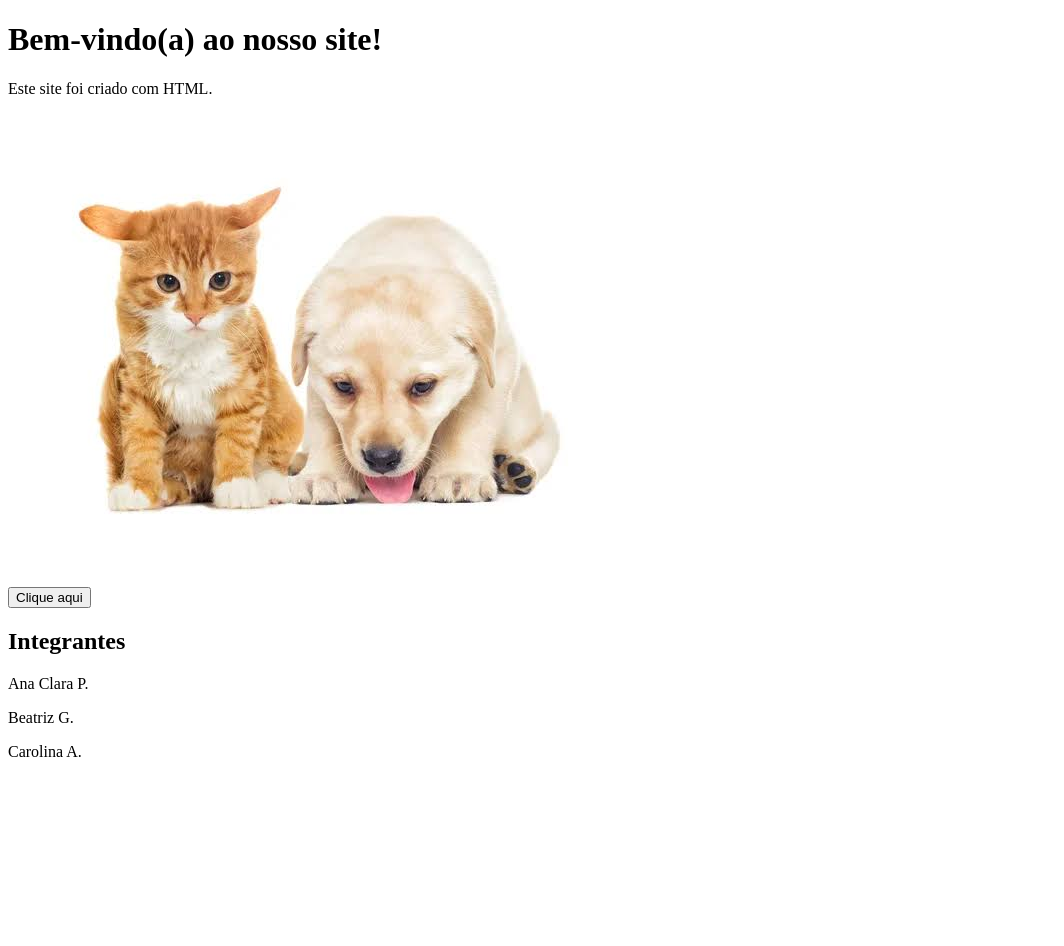
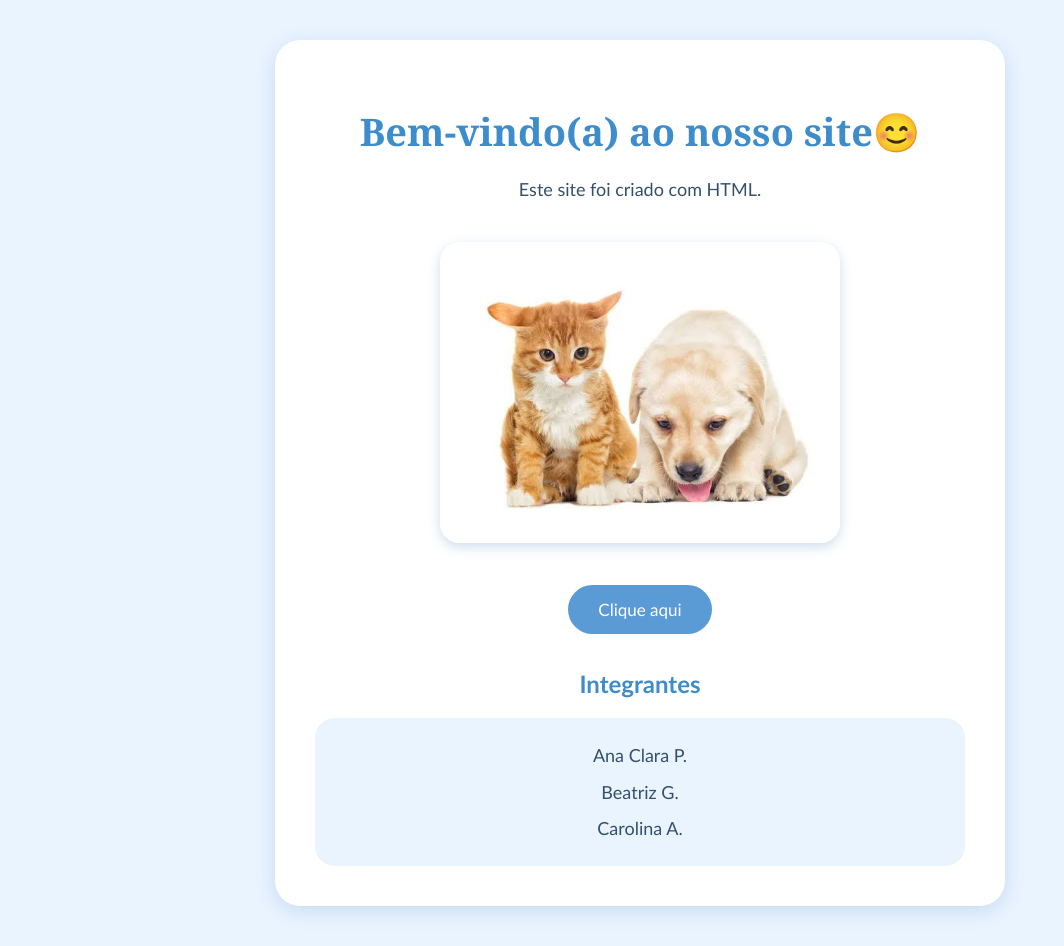
Before and after one commit to Carol-Linda/Trabalho-de-VS-CODE-18.9, a plain HTML site: page index.html in a window 1280 px wide. Shown: the whole page, without its empty margins (0-1064 px from the left). Before the commit the page ends 800 px from the top, so only its background shows below. Drawn offline with Linux system fonts and the light colour scheme.

Commit message:
style: atualiza o site

```diff
--- a/index.html
+++ b/index.html
@@ -2,15 +2,92 @@
 <html lang="pt-BR">
 <head>
     <meta charset="UTF-8">
+    <meta name="viewport" content="width=device-width, initial-scale=1.0">
+
     <title>Nosso Site</title>
+
+    <style>
+        body {
+            background-color: #eaf4ff;
+            font-family: "Trebuchet MS", sans-serif;
+            text-align: center;
+            color: #34506b;
+            margin: 0;
+            padding: 40px 20px;
+        }
+
+        .container {
+            background-color: white;
+            max-width: 650px;
+            margin: auto;
+            padding: 40px;
+            border-radius: 25px;
+            box-shadow: 0 5px 20px rgba(60, 120, 180, 0.2);
+        }
+
+        h1 {
+            color: #3d8dcc;
+            font-family: Georgia, serif;
+            font-size: 38px;
+            margin-bottom: 15px;
+        }
+
+        p {
+            font-size: 18px;
+            line-height: 1.6;
+        }
+
+        .imagem-principal {
+            width: 400px;
+            max-width: 100%;
+            border-radius: 20px;
+            margin: 20px 0;
+            box-shadow: 0 4px 12px rgba(60, 120, 180, 0.25);
+        }
+
+        button {
+            background-color: #5b9bd5;
+            color: white;
+            border: none;
+            padding: 14px 30px;
+            border-radius: 30px;
+            font-size: 17px;
+            font-family: "Trebuchet MS", sans-serif;
+            cursor: pointer;
+            transition: 0.3s;
+        }
+
+        button:hover {
+            background-color: #397bb5;
+            transform: scale(1.05);
+        }
+
+        h2 {
+            color: #3d8dcc;
+            margin-top: 35px;
+        }
+
+        .integrantes {
+            background-color: #eaf4ff;
+            padding: 15px;
+            border-radius: 20px;
+        }
+
+        .integrantes p {
+            margin: 8px;
+        }
+    </style>
 </head>
+
 <body>
 
-    <h1>Bem-vindo(a) ao nosso site!</h1>
+    <div class="container">
+
+        <h1>Bem-vindo(a) ao nosso site😊</h1>
 
         <p>Este site foi criado com HTML.</p>
 
-    <img src="imagem.jpg" alt="Imagem do site">
+        <img class="imagem-principal" src="imagem.jpg" alt="Imagem do site">
 
         <br><br>
 
@@ -20,8 +97,13 @@
 
         <h2>Integrantes</h2>
 
+        <div class="integrantes">
             <p>Ana Clara P.</p>
             <p>Beatriz G.</p>
             <p>Carolina A.</p>
+        </div>
+
+    </div>
+
 </body>
 </html>
```
Lines whose indentation alone changed are shown as unchanged.
